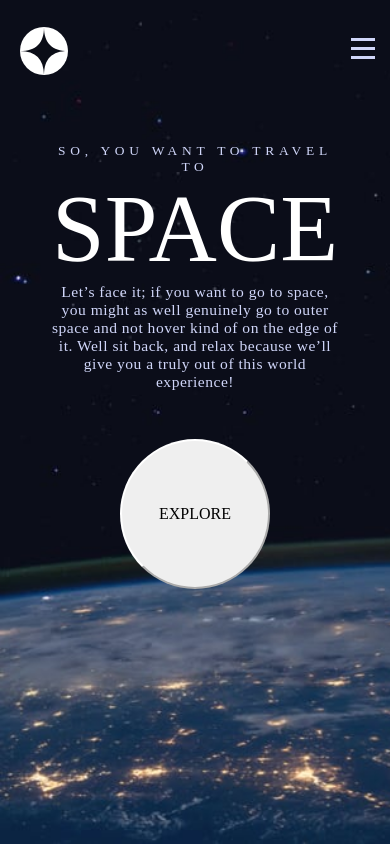
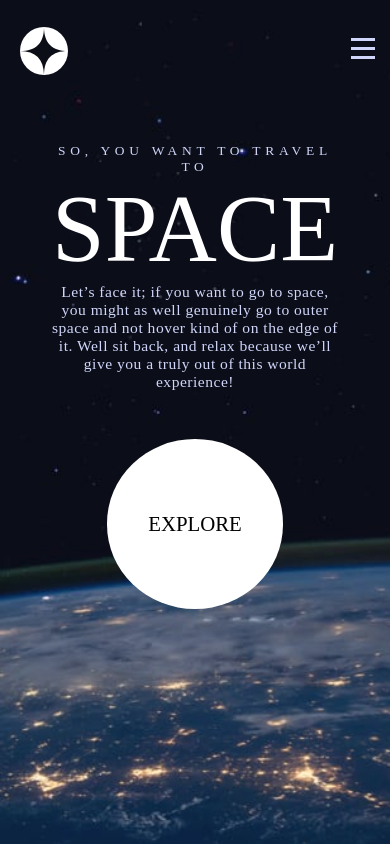
Before and after one commit to Emmanuetoks/space-tourism-website-vite, a React (Vite) app: page / in a window 390 px wide. Built offline with nearby package versions, Linux system fonts and the light colour scheme; a web font is replaced by a local one.

Commit message:
made some changes

```diff
--- a/crew.css
+++ b/crew.css
@@ -71,7 +71,7 @@
     }
 
     .crew-card {
-        padding: 0;
+        padding: 0 0 4em  0;
     }
 
     .crew-card__fig-image {
@@ -79,6 +79,7 @@
     }
 
     .crew-card__figcap {
+        flex-direction: column-reverse;
         text-align: center;
         justify-content: flex-start;
         padding: 0 1em;
--- a/home.css
+++ b/home.css
@@ -17,15 +17,17 @@
 
 .main-content--home__button {
     text-transform: uppercase;
-    width: 220px;
-    height: 220px;
+    /* width: 220px; */
+    /* height: 220px; */
+    padding: 4.5em 3em;
     border-radius: 50%;
-    transition-duration: 1000ms;
+    transition-duration: 400ms;
     transition-property: box-shadow;
-    align-self: flex-end;
     border-color: var(--clr_white);
     font-family: var(--ff_Bellefair);
     font-size: 1.5rem;
+    background-color: var(--clr_white);
+    /* text-align: center; */
 }
 
 .main-content--home__button:hover {
@@ -34,6 +36,7 @@
 
 .bg--home {
     background-image: url('/data/images/assets/home/background-home-desktop.jpg');
+    gap: 10vh;
 }
 
 @media (max-width: 1024px) {
@@ -53,10 +56,10 @@
 
 @media (max-width:500px) {
     .main-content--home__button {
-        height: 150px;
-        width: 150px;
-        font-size: 1rem;
+        padding: 3.5em 2em ;
+        font-size: 1.3rem;
     }
+
     .bg--home {
         background-image: url('/data/images/assets/home/background-home-mobile.jpg');
         background-size: cover;
--- a/src/pages/Home.jsx
+++ b/src/pages/Home.jsx
@@ -23,7 +23,7 @@ const Home = () => {
 
         <section className='main-content--home__button-section flex'>
           <Link to={'/destination'}>
-            <button className='main-content--home__button'>explore</button>
+            <div className='main-content--home__button'>explore</div>
           </Link>
         </section>
       </main>
```
